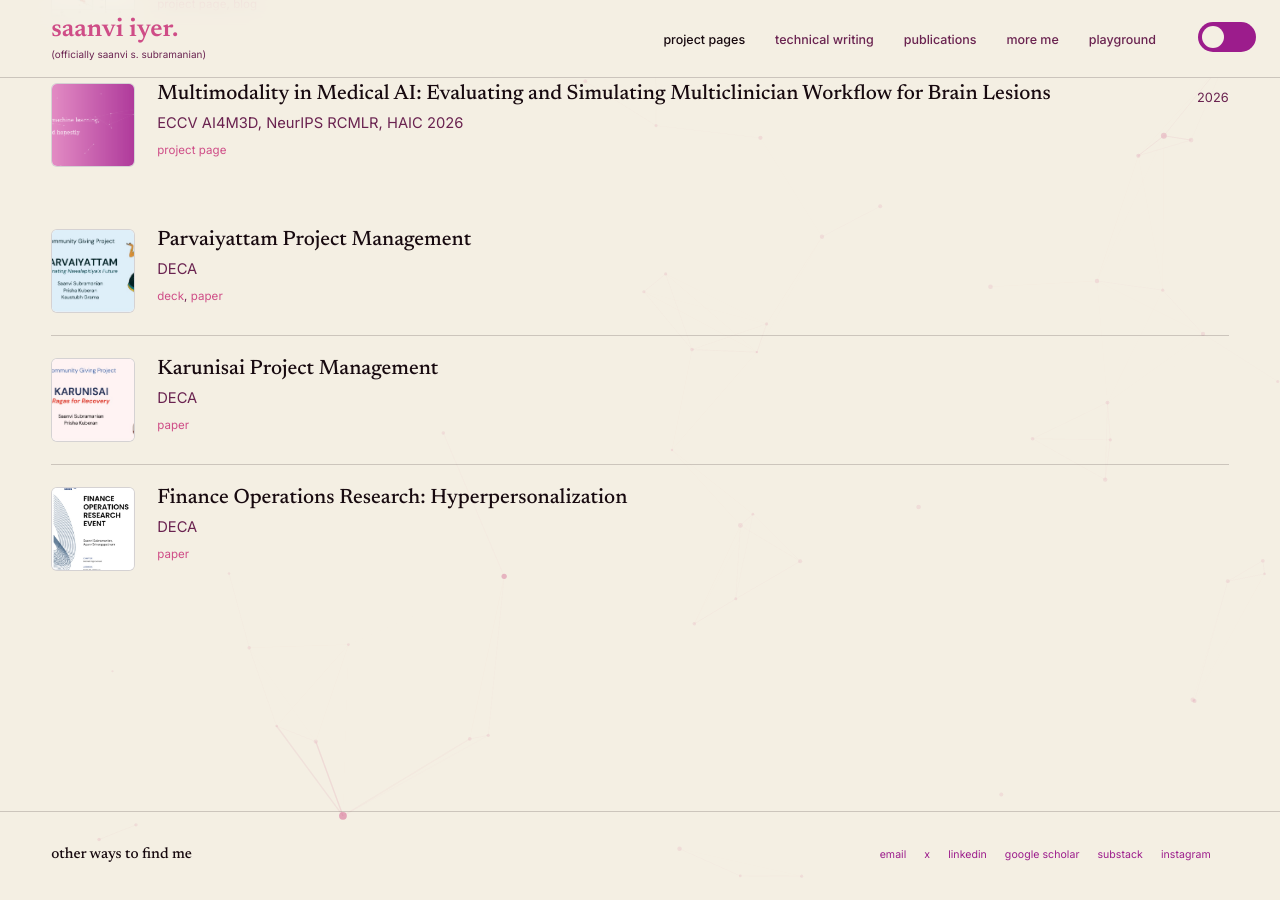
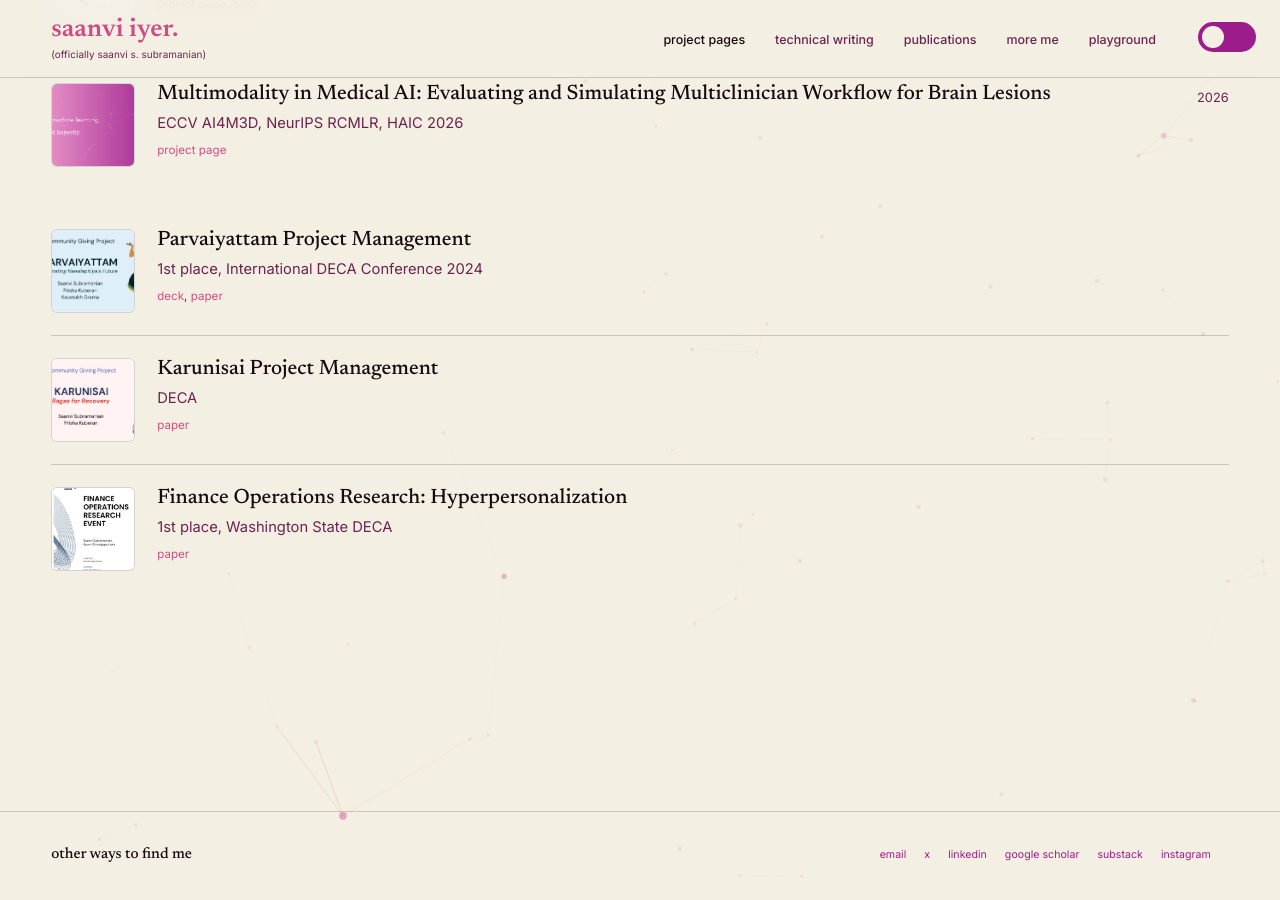
Before and after one commit to saanviiyer/saanviiyer.github.io, a Jekyll site: the page built from pages/projects-index.html, in a window 1280 px wide and 900 px high, scrolled down 760 px. Built offline with Jekyll 4.4.1, drawn with Linux system fonts in a browser that asks for light colours; some web fonts are replaced.

Commit message:
Add DECA placements to the Parvaiyattam and Finance Operations entries

```diff
--- a/pages/projects-index.html
+++ b/pages/projects-index.html
@@ -74,7 +74,7 @@ permalink: /projects/
       <a class="pub-thumb" href="{{ '/assets/portfolio/full/parvaiyattam-deck.pdf' | relative_url }}" target="_blank" rel="noopener"><img src="{{ '/assets/img/portfolio/parvaiyattam-deck.jpg' | relative_url }}" alt="Parvaiyattam Project Management"></a>
       <div class="pub-main">
         <h3 class="pub-title"><a href="{{ '/assets/portfolio/full/parvaiyattam-deck.pdf' | relative_url }}" target="_blank" rel="noopener">Parvaiyattam Project Management</a></h3>
-        <div class="pub-venue">DECA</div>
+        <div class="pub-venue">1st place, International DECA Conference 2024</div>
         <div class="pub-links"><a href="{{ '/assets/portfolio/full/parvaiyattam-deck.pdf' | relative_url }}" target="_blank" rel="noopener">deck</a>, <a href="{{ '/assets/portfolio/full/parvaiyattam-paper.pdf' | relative_url }}" target="_blank" rel="noopener">paper</a></div>
       </div>
       <div class="pub-year"></div>
@@ -94,7 +94,7 @@ permalink: /projects/
       <a class="pub-thumb" href="{{ '/assets/portfolio/full/finance-operations.pdf' | relative_url }}" target="_blank" rel="noopener"><img src="{{ '/assets/img/portfolio/finance-operations.jpg' | relative_url }}" alt="Finance Operations Research: Hyperpersonalization"></a>
       <div class="pub-main">
         <h3 class="pub-title"><a href="{{ '/assets/portfolio/full/finance-operations.pdf' | relative_url }}" target="_blank" rel="noopener">Finance Operations Research: Hyperpersonalization</a></h3>
-        <div class="pub-venue">DECA</div>
+        <div class="pub-venue">1st place, Washington State DECA</div>
         <div class="pub-links"><a href="{{ '/assets/portfolio/full/finance-operations.pdf' | relative_url }}" target="_blank" rel="noopener">paper</a></div>
       </div>
       <div class="pub-year"></div>
```
